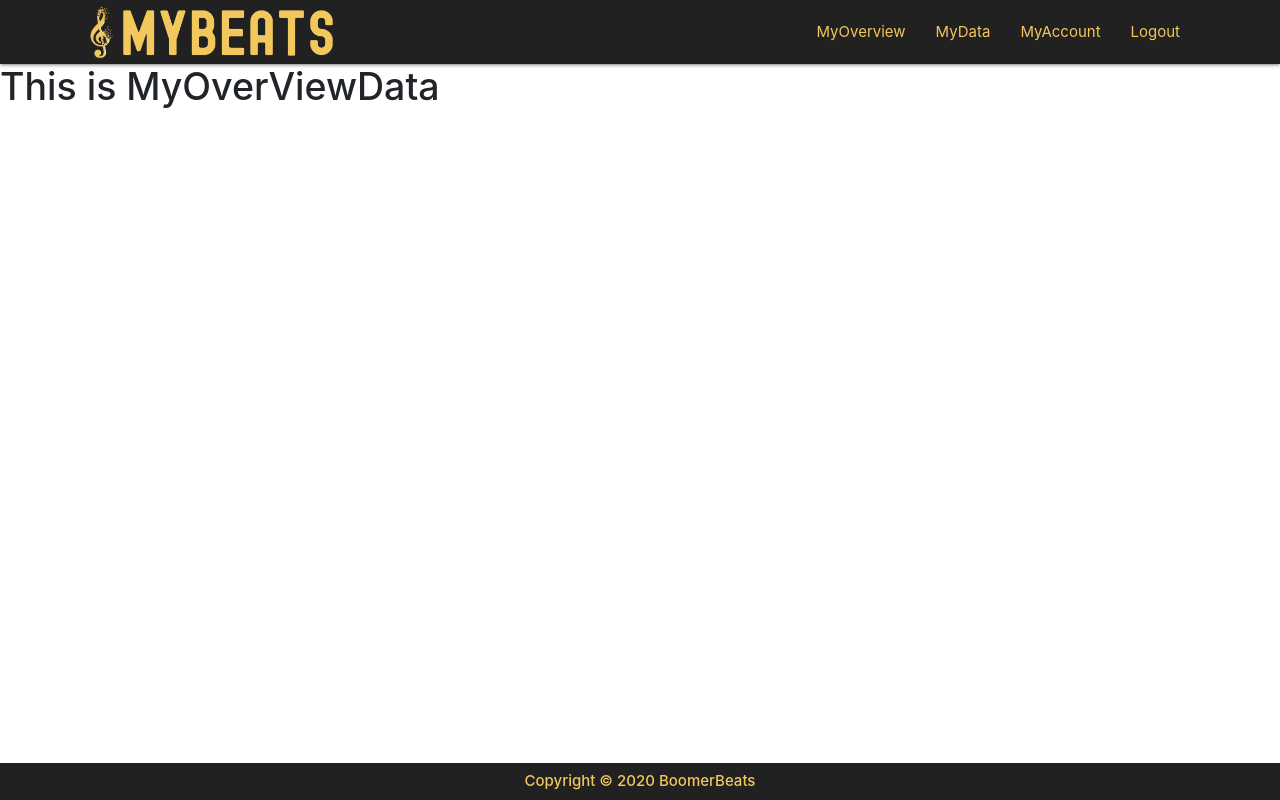
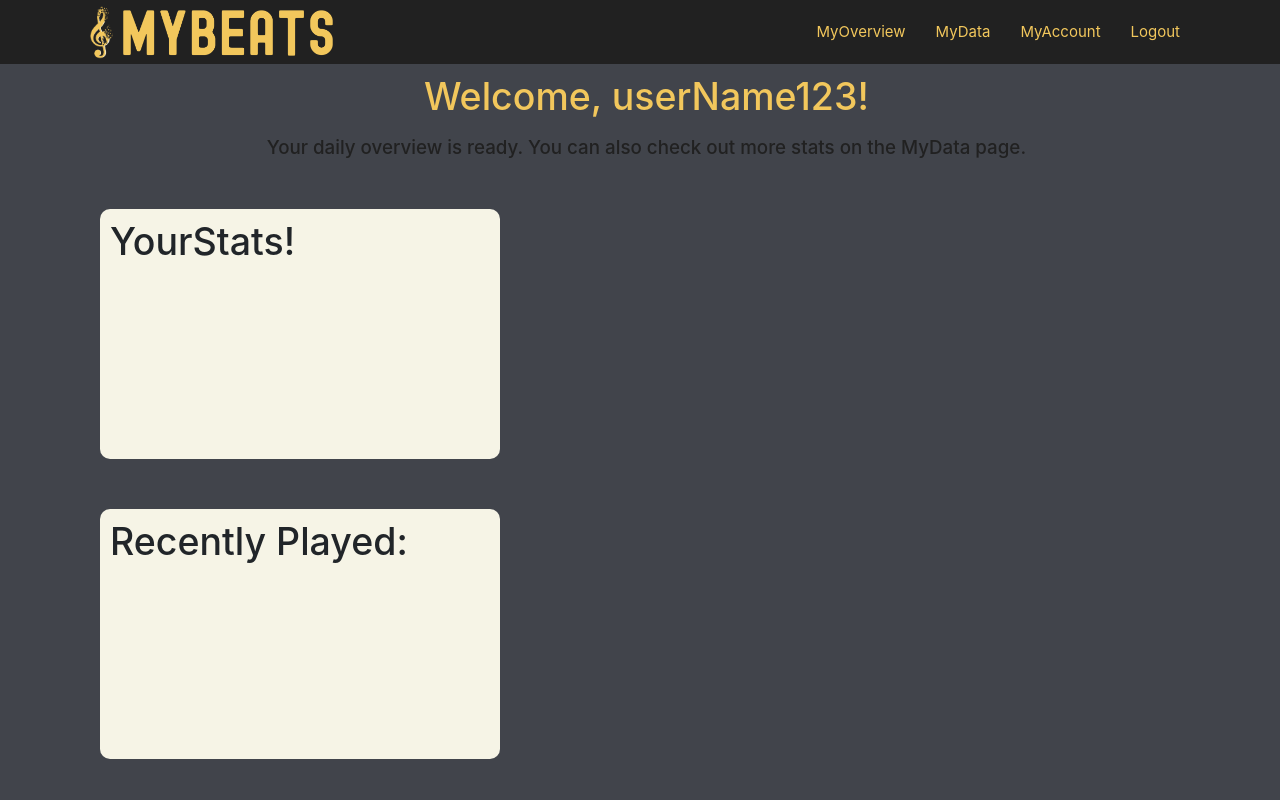
Before and after one commit to TheNightviz/MyBeats, a React (Create React App) app in the folder my-beats/: page /OverView in a window 1280 px wide. Shown: the top 800 px of the page. Built offline with nearby package versions, Linux system fonts and the light colour scheme; no server answers.

Commit message:
setup entities

```diff
--- /dev/null
+++ b/my-beats/src/components/Overview/MoreMusicDataEntity.js
@@ -0,0 +1,15 @@
+import React from 'react';
+import overviewStyle from '../../css/overview.css';
+
+
+const MoreMusicDataEntity = () => {
+    return (
+       <h1 class='entityContainer'> More Music Data Entity: </h1>
+    );
+}
+
+
+
+
+
+export default MoreMusicDataEntity;
--- /dev/null
+++ b/my-beats/src/components/Overview/MusicDataEntity.js
@@ -0,0 +1,15 @@
+import React from 'react';
+import overviewStyle from '../../css/overview.css';
+
+
+const MusicDataEntity = () => {
+    return (
+       <h1 class='entityContainer'> Music Data Entity: </h1>
+    );
+}
+
+
+
+
+
+export default MusicDataEntity;
--- a/my-beats/src/components/Overview/OverViewData.js
+++ b/my-beats/src/components/Overview/OverViewData.js
@@ -1,10 +1,21 @@
 import React from 'react';
+import YourStatsEntity      from './YourStatsEntity.js';
+import RecentlyPlayedEntity from './RecentlyPlayedEntity.js';
+import MusicDataEntity      from './MusicDataEntity.js';
+import MoreMusicDataEntity  from './MoreMusicDataEntity.js';
+import overviewStyle from '../../css/overview.css';
 
 
 const OverViewData = () => {
     return (
-       <div>
-           <h1> This is MyOverViewData </h1>
+       <div class="overviewPageContainer">
+           <h1 class="overviewHeader"> Welcome, userName123! </h1>
+           <h5 class="overviewHeader" id="headersubtext"> Your daily overview is ready.
+            You can also check out more stats on the <a id="mydatalink" href='/MyData'>MyData page</a>.</h5>
+           <YourStatsEntity />
+           <RecentlyPlayedEntity />
+           <MusicDataEntity />
+           <MoreMusicDataEntity />
        </div>
     );
 }
--- /dev/null
+++ b/my-beats/src/components/Overview/RecentlyPlayedEntity.js
@@ -0,0 +1,15 @@
+import React from 'react';
+import overviewStyle from '../../css/overview.css';
+
+
+const RecentlyPlayedEntity = () => {
+    return (
+       <h1 class='entityContainer'> Recently Played: </h1>
+    );
+}
+
+
+
+
+
+export default RecentlyPlayedEntity;
--- /dev/null
+++ b/my-beats/src/components/Overview/YourStatsEntity.js
@@ -0,0 +1,15 @@
+import React from 'react';
+import overviewStyle from '../../css/overview.css';
+
+
+const YourStatsEntity = () => {
+    return (
+       <h1 class='entityContainer'> YourStats! </h1>
+    );
+}
+
+
+
+
+
+export default YourStatsEntity;
--- /dev/null
+++ b/my-beats/src/css/overview.css
@@ -0,0 +1,35 @@
+.overviewPageContainer {
+  position: relative;
+  background-color: #41444B;
+  min-height: 650px;
+  height: 100vw;
+  width: 101vw;
+}
+
+.overviewHeader {
+  color: #F2C75C;
+  text-align: center;
+  padding-top: 10px;
+}
+
+#headersubtext {
+  color: #212121;
+}
+
+#mydatalink {
+  color: #212121;
+}
+
+#mydatalink:hover {
+  color: #C4C4C4;
+}
+
+.entityContainer {
+  background-color: #f6f4e6;
+  border-radius: 10px;
+  width: 400px;
+  height: 250px;
+  padding: 10px;
+  margin: 50px;
+  margin-left: 100px;
+}
```
